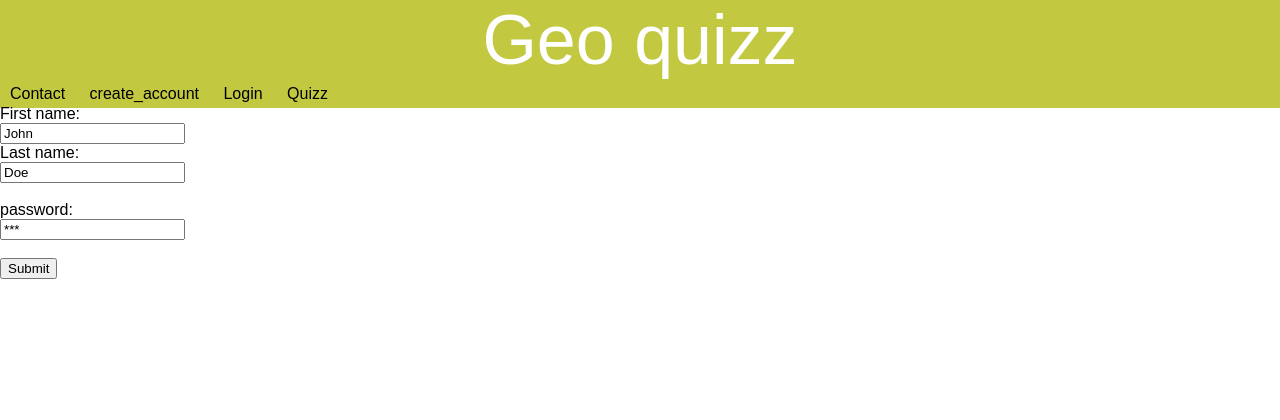
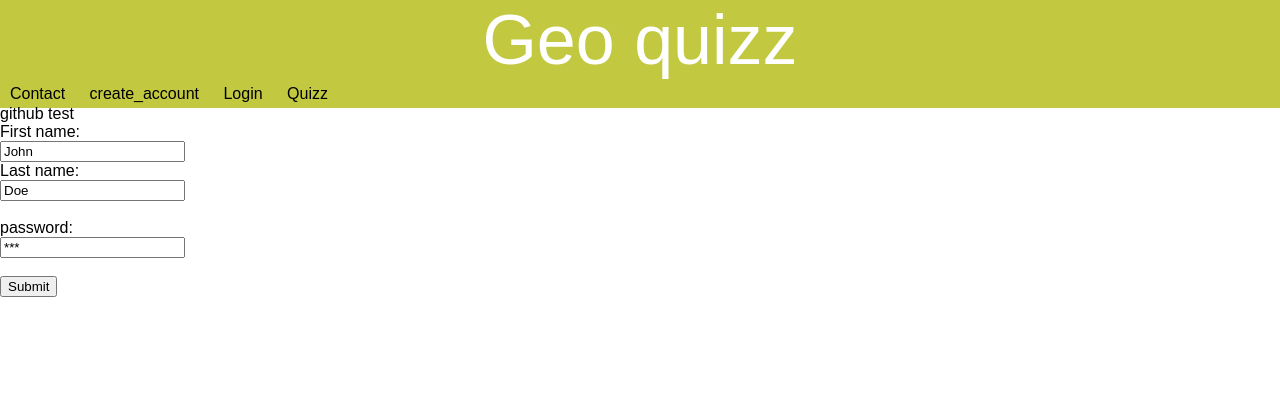
Before and after one commit to gael-courmont/web_dev, a PHP site: page /index.php?page=login in a window 1280 px wide. Shown: the top 420 px of the page. Run offline with PHP 8.4, Linux system fonts and the light colour scheme; data comes from the database, SQL or seed files in the repository.

Commit message:
guthub test

```diff
--- a/login.php
+++ b/login.php
@@ -1,6 +1,11 @@
 
 
 <body>
+  <div>
+    <p1>
+      github test
+    </p1>
+  </div>
     <form action="index.php"  method = "POST">
         <label for="fname">First name:</label><br>
         <input type="text" id="fname" name="fname" value="John"><br>
```
